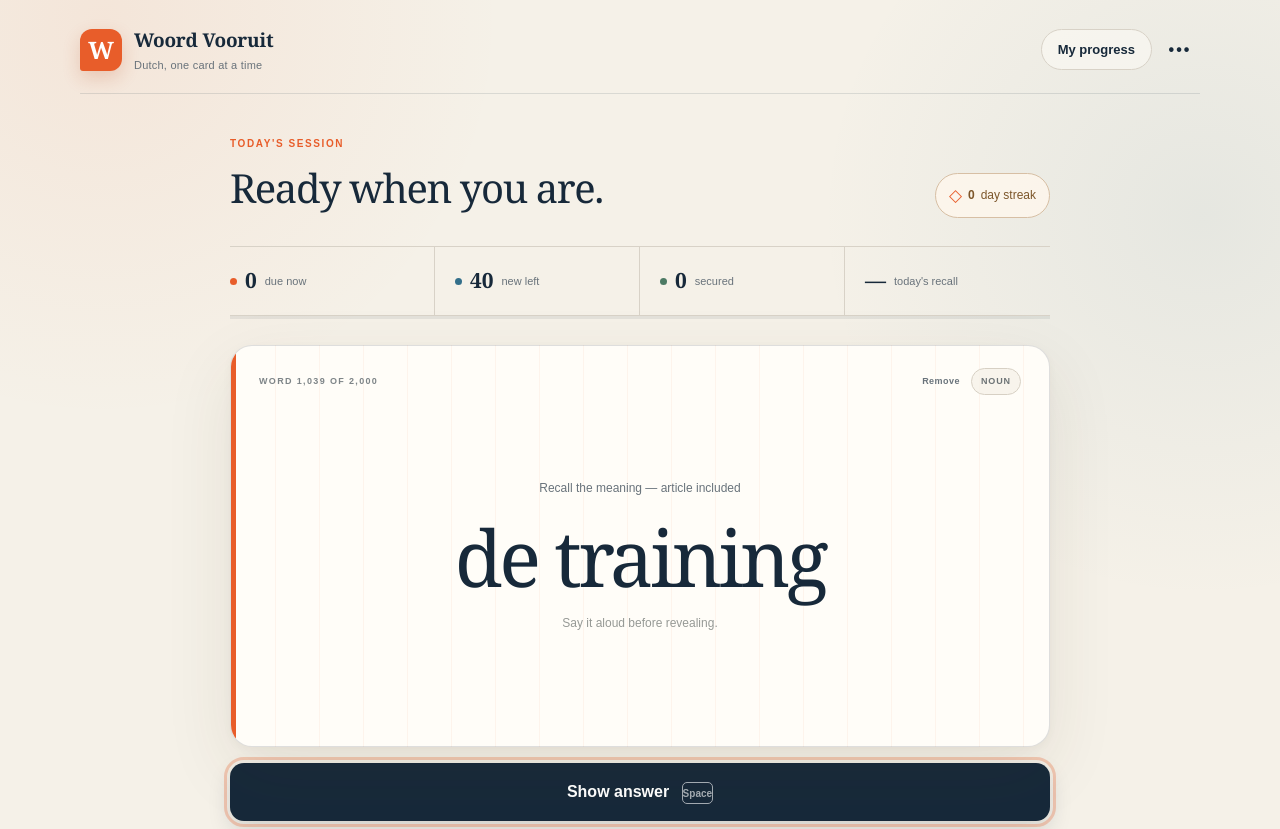
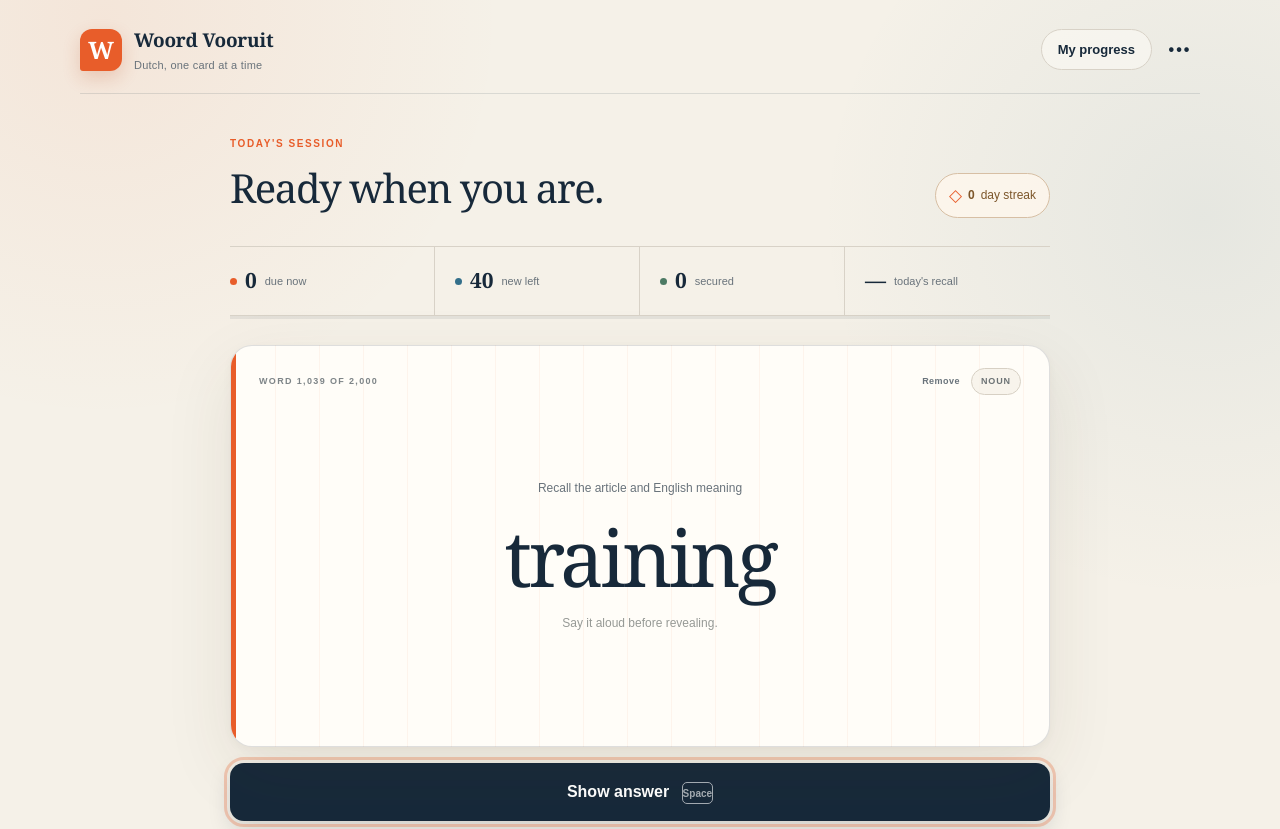
Before and after one commit to erjanmx/dutch-2000, a Next.js app: page / in a window 1280 px wide. Shown: the top 829 px of the page. Built offline with nearby package versions, Linux system fonts and the light colour scheme.

Commit message:
Hide noun articles until reveal

```diff
--- a/app/page.tsx
+++ b/app/page.tsx
@@ -581,12 +581,16 @@ export default function Home() {
               <div className="prompt-side">
                 <p className="recall-label">
                   {currentCard.pos === "noun"
-                    ? "Recall the meaning — article included"
+                    ? "Recall the article and English meaning"
                     : currentCard.pos === "verb"
                       ? "Recall the meaning and three forms"
                       : "Recall the English meaning"}
                 </p>
-                <h2 lang="nl">{currentCard.dutch}</h2>
+                <h2 lang="nl">
+                  {currentCard.pos === "noun" && !revealed
+                    ? currentCard.word
+                    : currentCard.dutch}
+                </h2>
                 {!revealed && (
                   <p className="soft-hint">Say it aloud before revealing.</p>
                 )}
```
